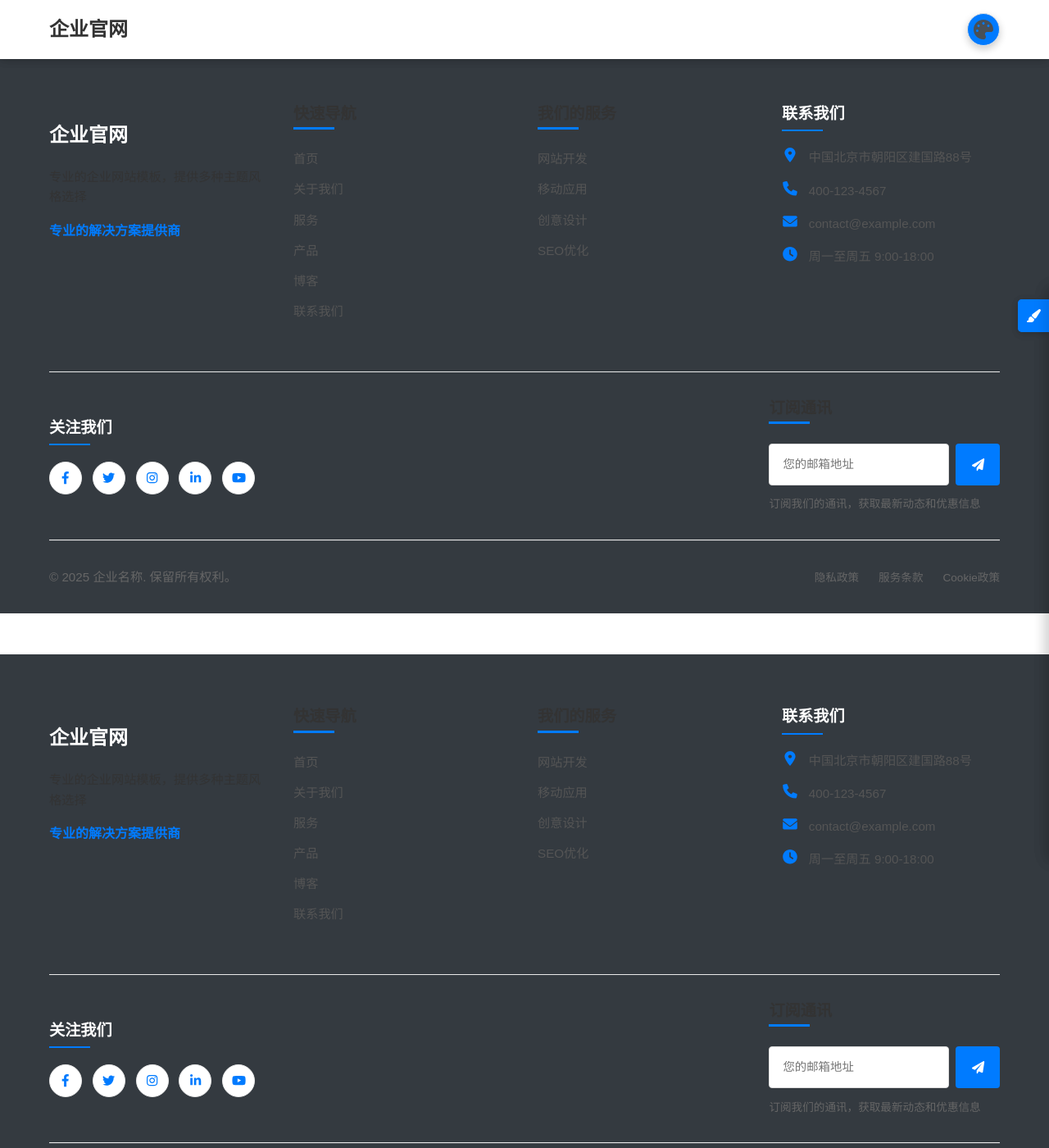
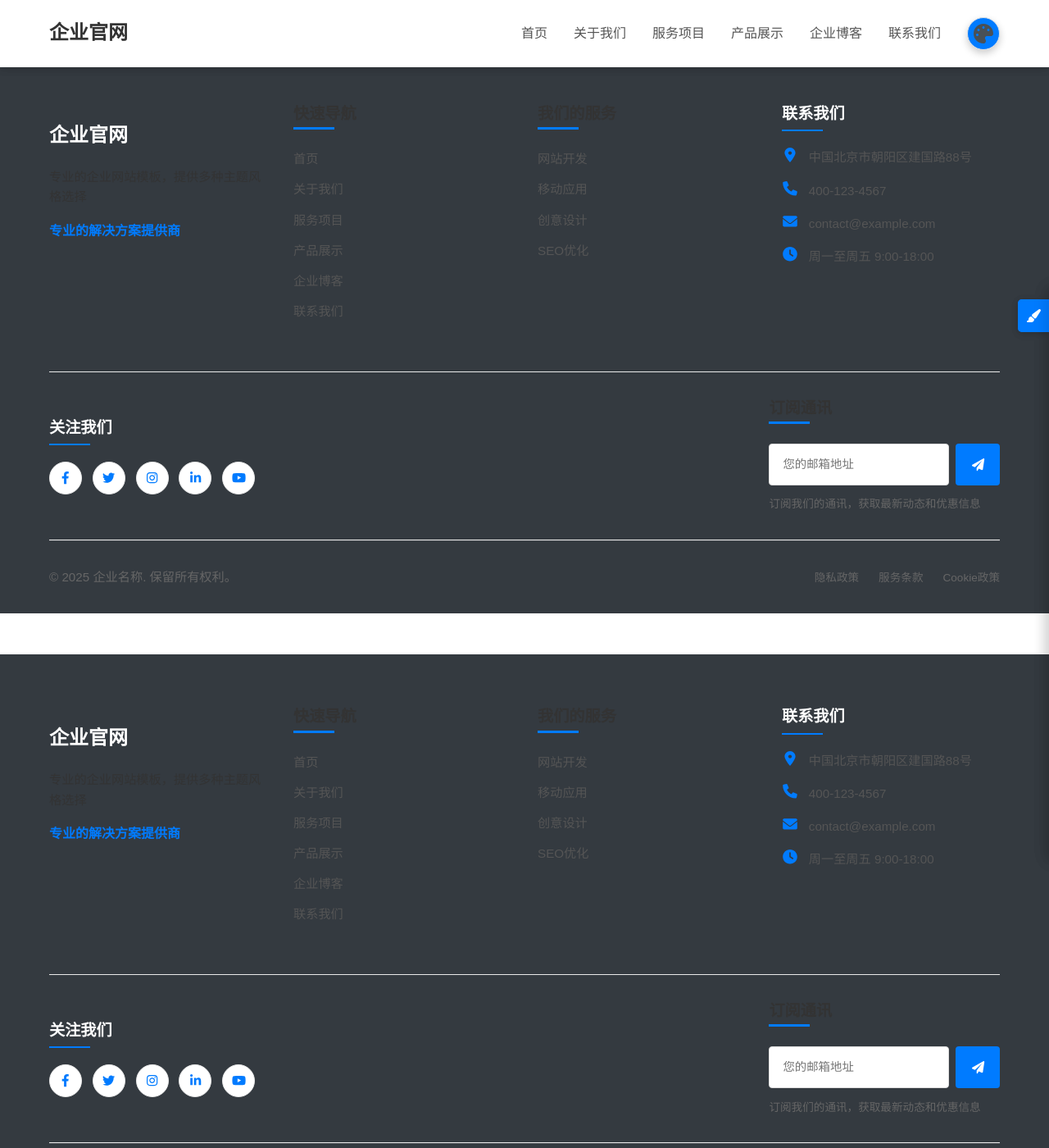
Before and after one commit to wochuogege/qiyemoban, a Jekyll site: the page built from index.html, in a window 1280 px wide and 1400 px high, scrolled down 5835 px. Shown: the whole window at 82% size. Built offline with Jekyll 4.4.1, drawn with Linux system fonts in a browser that asks for light colours; the list of posts is cut into pages by our own code.

Commit message:
正常更新

```diff
--- a/_includes/footer.html
+++ b/_includes/footer.html
@@ -19,8 +19,8 @@
       <div class="footer-nav">
         <h4 class="footer-title">快速导航</h4>
         <ul class="footer-links">
-          {% if site.navigation %}
-            {% for item in site.navigation %}
+          {% if site.menu %}
+            {% for item in site.menu %}
               <li><a href="{{ item.url }}">{{ item.title }}</a></li>
             {% endfor %}
           {% else %}
--- a/_includes/header.html
+++ b/_includes/header.html
@@ -17,7 +17,7 @@
       <!-- 主导航菜单 -->
       <div class="collapse navbar-collapse" id="navbarNav">
         <ul class="navbar-nav ml-auto">
-          {% for item in site.navigation %}
+          {% for item in site.menu %}
             <li class="nav-item {% if page.url == item.url %}active{% endif %}">
               <a class="nav-link" href="{{ item.url }}">{{ item.title }}
                 {% if item.dropdown %}
```
